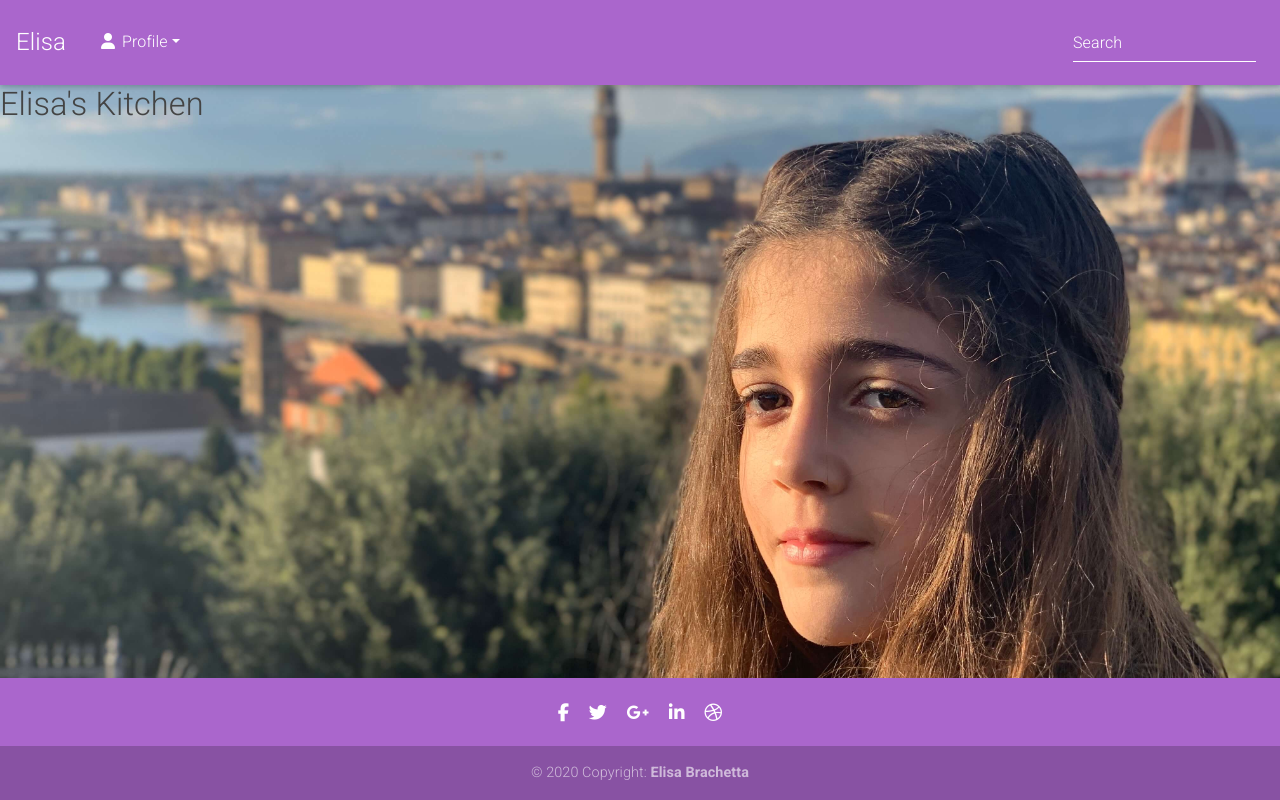
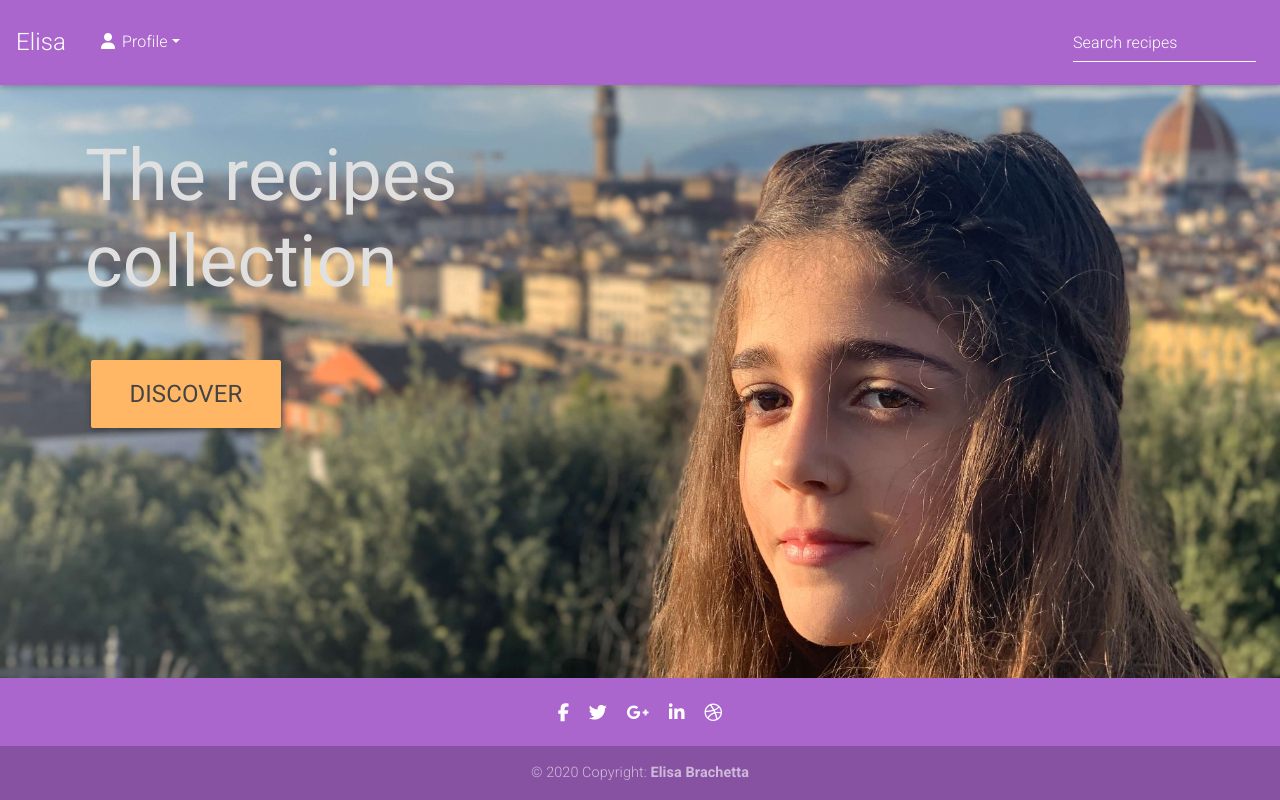
Before and after one commit to GBrachetta/recipes, a Django app: page / in a window 1280 px wide. Run offline with Django 3.2, Linux system fonts and the light colour scheme; some libraries are stand-ins or nearby versions.

Commit message:
Added allauth links to navbar

```diff
--- a/static/css/main.css
+++ b/static/css/main.css
@@ -16,6 +16,11 @@ body {
           box-shadow: none;
 }
 
+.btn.discover-button {
+  background-color: #ffb766;
+  font-size: 1.5rem;
+}
+
 .navbar .nav-item .nav-link {
   font-size: 1rem;
 }
--- a/templates/home/home.html
+++ b/templates/home/home.html
@@ -1,7 +1,23 @@
 {% extends 'base.html' %}
 {% load static %}
 {% block content %}
-<h1>Elisa's Kitchen</h1>
+<div class="container h-100 mt-lg-5">
+    <div class="row h-100">
+        <div class="col-7 col-md-6 my-auto">
+            <h1 class="display-3 text-light font-weight-bolder">
+                The recipes collection
+            </h1>
+            <div class="my-5">
+                <h4>
+                    <a href="#"
+                        class="discover-button btn btn-lg text-uppercase py-3">
+                        Discover
+                    </a>
+                </h4>
+            </div>
+        </div>
+    </div>
+</div>
 {% endblock content %}
 
 {% block postjs %}
--- a/templates/includes/_navbar.html
+++ b/templates/includes/_navbar.html
@@ -1,32 +1,61 @@
 <header>
     <nav class="navbar navbar-expand-lg navbar-dark secondary-color">
-
         <!-- Navbar brand -->
         <a class="navbar-brand" href="{% url 'home'%}">Elisa</a>
 
         <!-- Collapse button -->
-        <button class="navbar-toggler" type="button" data-toggle="collapse" data-target="#basicExampleNav" aria-controls="basicExampleNav" aria-expanded="false" aria-label="Toggle navigation">
+        <button
+            class="navbar-toggler"
+            type="button"
+            data-toggle="collapse"
+            data-target="#basicExampleNav"
+            aria-controls="basicExampleNav"
+            aria-expanded="false"
+            aria-label="Toggle navigation"
+        >
             <span class="navbar-toggler-icon"></span>
         </button>
 
         <!-- Collapsible content -->
         <div class="collapse navbar-collapse" id="basicExampleNav">
-
             <!-- Links -->
             <ul class="navbar-nav mr-auto ml-lg-2">
                 <li class="nav-item dropdown">
-                    <a class="nav-link dropdown-toggle" id="navbarDropdownMenuLink-4" data-toggle="dropdown" aria-haspopup="true" aria-expanded="false">
-                        <i class="fas fa-user"></i> Profile</a>
-                    <div class="dropdown-menu dropdown-menu-right dropdown-info" aria-labelledby="navbarDropdownMenuLink-4">
-                        <a class="dropdown-item" href="#">My account</a>
-                        <a class="dropdown-item" href="#">Log out</a>
+                    <a
+                        class="nav-link dropdown-toggle"
+                        id="navbarDropdownMenuLink-4"
+                        data-toggle="dropdown"
+                        aria-haspopup="true"
+                        aria-expanded="false"
+                    >
+                        <i class="fas fa-user"></i> Profile</a
+                    >
+                    <div
+                        class="dropdown-menu dropdown-menu-right dropdown-info"
+                        aria-labelledby="navbarDropdownMenuLink-4"
+                    >
+                        {% if request.user.is_authenticated %}
+                        {% if request.user.is_superuser %}
+                        <a href="" class="dropdown-item">Product Management</a>
+                        {% endif %}
+                        <a href="" class="dropdown-item">My Profile</a>
+                        <a href="{% url 'account_logout' %}" class="dropdown-item">Logout</a>
+                        {% else %}
+                        <a href="{% url 'account_signup' %}" class="dropdown-item">Register</a>
+                        <a href="{% url 'account_login' %}" class="dropdown-item">Login</a>
+                        {% endif %}
                     </div>
                 </li>
             </ul>
 
             <form class="form-inline">
                 <div class="md-form my-0">
-                    <input class="form-control mr-sm-2" type="text" placeholder="Search" aria-label="Search">
+                    <input
+                        class="form-control mr-sm-2"
+                        type="text"
+                        placeholder="Search recipes"
+                        aria-label="Search"
+                    />
                 </div>
             </form>
         </div>
```
